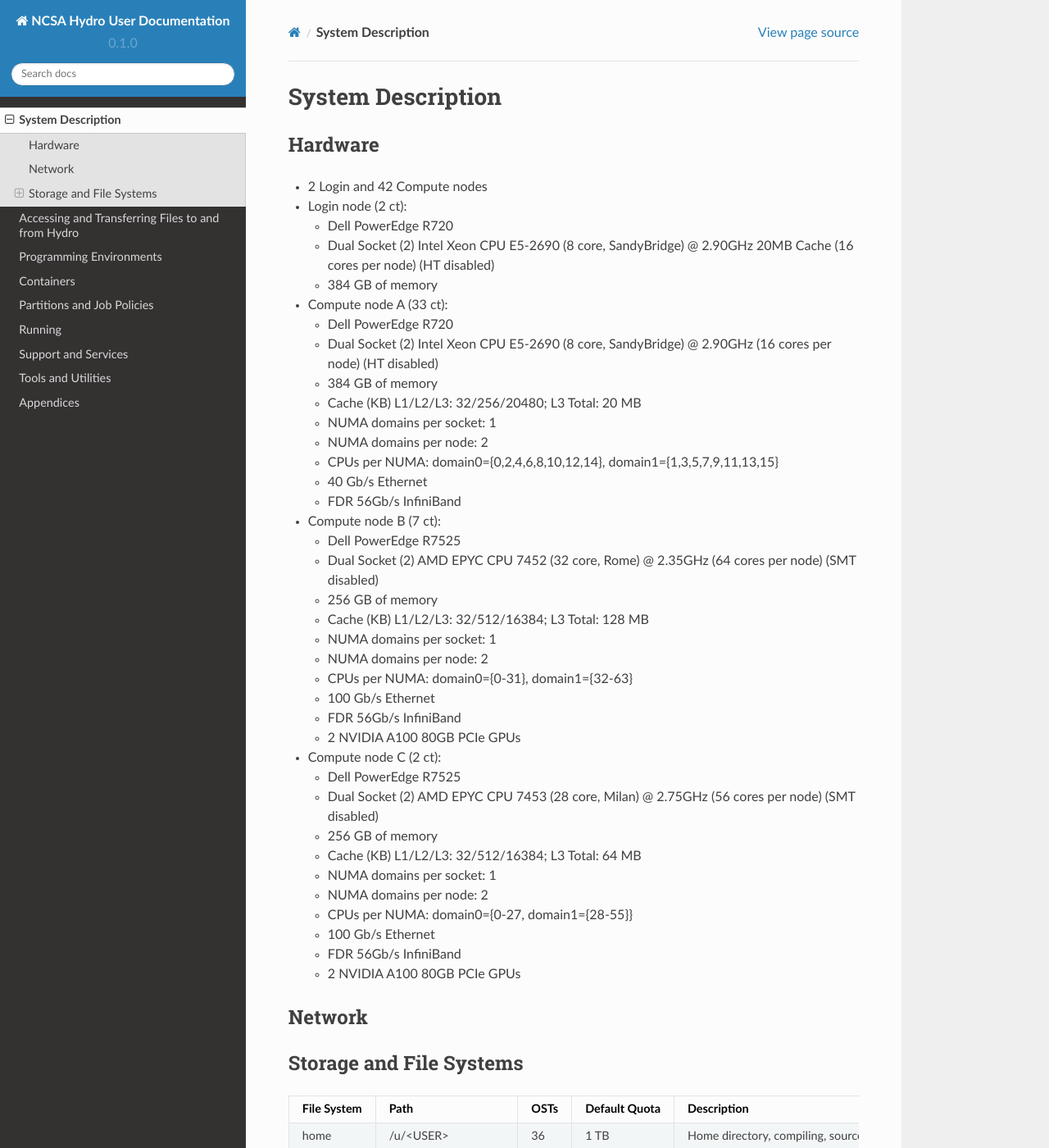
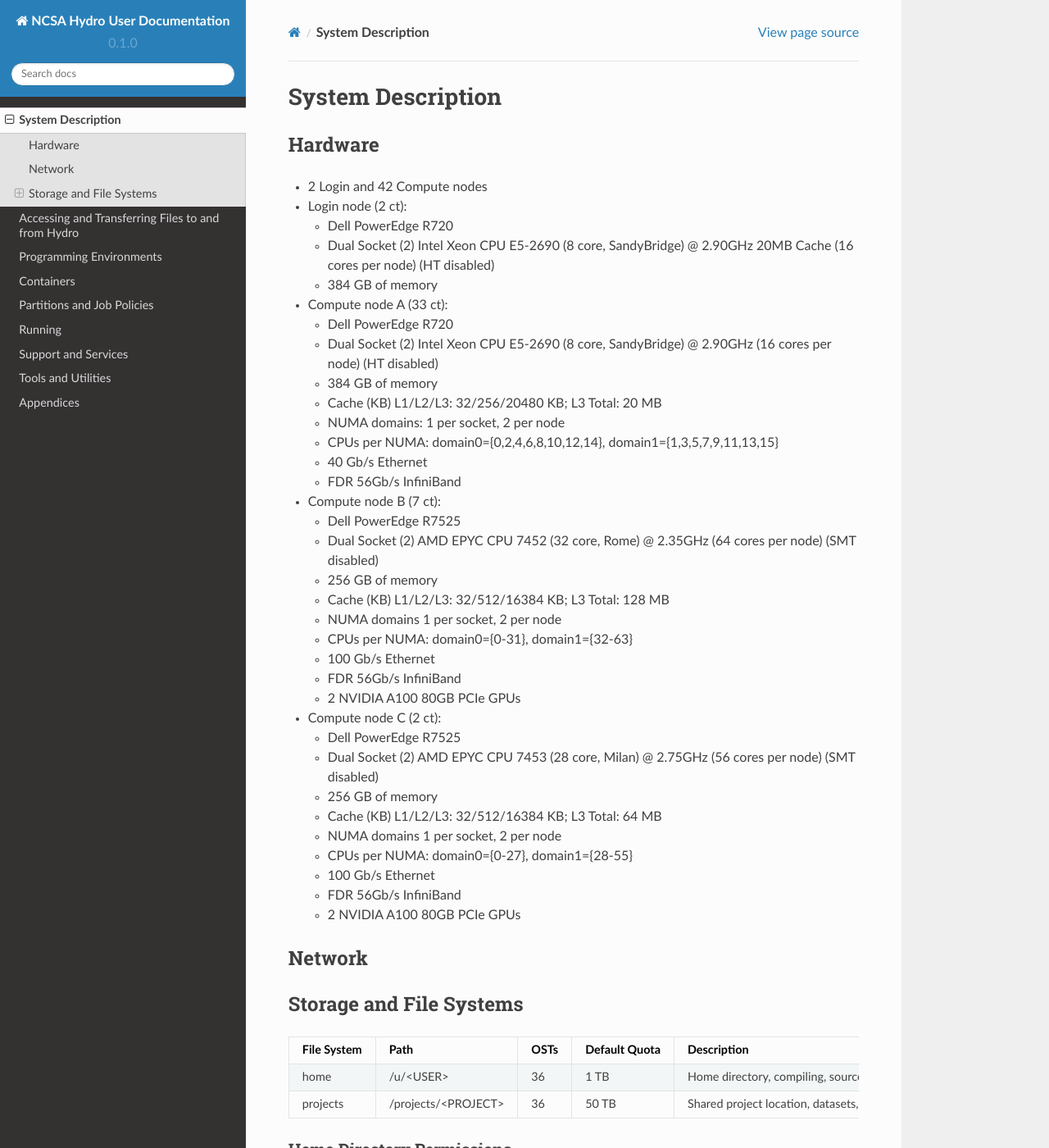
Before and after one commit to ncsa/hydro_documentation, a Sphinx documentation site: the page built from docs/source/system_description.rst, in a window 1280 px wide and 1400 px high. Shown: the whole window at 82% size. Built offline with Sphinx 7.4.7 and the Read the Docs theme 2.0.0, drawn with Linux system fonts in a browser that asks for light colours; pages that are not in the unit, such as notebooks, are missing from menus.

```diff
--- a/docs/source/system_description.rst
+++ b/docs/source/system_description.rst
@@ -17,9 +17,8 @@ Hardware
    -  Dell PowerEdge R720
    -  Dual Socket (2) Intel Xeon CPU E5-2690 (8 core, SandyBridge) @ 2.90GHz (16 cores per node) (HT disabled)
    -  384 GB of memory
-   -  Cache (KB) L1/L2/L3: 32/256/20480; L3 Total: 20 MB
-   -  NUMA domains per socket: 1
-   -  NUMA domains per node: 2
+   -  Cache (KB) L1/L2/L3: 32/256/20480 KB; L3 Total: 20 MB
+   -  NUMA domains: 1 per socket, 2 per node
    -  CPUs per NUMA: domain0={0,2,4,6,8,10,12,14}, domain1={1,3,5,7,9,11,13,15}
    -  40 Gb/s Ethernet
    -  FDR 56Gb/s InfiniBand
@@ -30,9 +29,8 @@ Hardware
    -  Dual Socket (2) AMD EPYC CPU 7452 (32 core, Rome) @ 2.35GHz
       (64 cores per node) (SMT disabled)
    -  256 GB of memory
-   -  Cache (KB) L1/L2/L3: 32/512/16384; L3 Total: 128 MB
-   -  NUMA domains per socket: 1
-   -  NUMA domains per node: 2
+   -  Cache (KB) L1/L2/L3: 32/512/16384 KB; L3 Total: 128 MB
+   -  NUMA domains 1 per socket, 2 per node
    -  CPUs per NUMA: domain0={0-31}, domain1={32-63}
    -  100 Gb/s Ethernet
    -  FDR 56Gb/s InfiniBand
@@ -44,10 +42,9 @@ Hardware
    -  Dual Socket (2) AMD EPYC CPU 7453 (28 core, Milan) @ 2.75GHz
       (56 cores per node) (SMT disabled)
    -  256 GB of memory
-   -  Cache (KB) L1/L2/L3: 32/512/16384; L3 Total: 64 MB
-   -  NUMA domains per socket: 1
-   -  NUMA domains per node: 2
-   -  CPUs per NUMA: domain0={0-27, domain1={28-55}}
+   -  Cache (KB) L1/L2/L3: 32/512/16384 KB; L3 Total: 64 MB
+   -  NUMA domains 1 per socket, 2 per node
+   -  CPUs per NUMA: domain0={0-27}, domain1={28-55}
    -  100 Gb/s Ethernet
    -  FDR 56Gb/s InfiniBand
    -  2 NVIDIA A100 80GB PCIe GPUs
```
